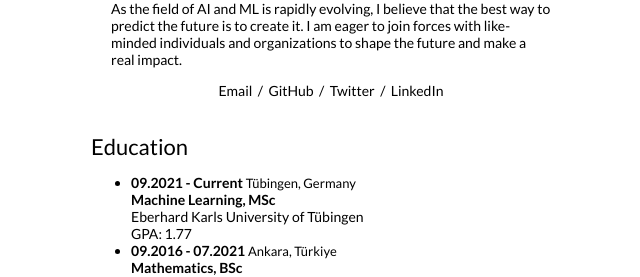
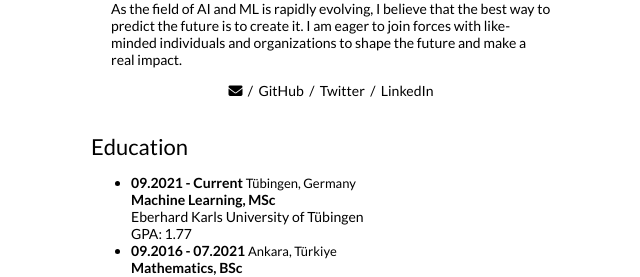
Before and after one commit to gurayozgur/gurayozgur.github.io, a Jekyll site: the page built from _posts/2019-06-02-venue.markdown, in a window 1280 px wide, cut to the strip 426-703 px from the top of the page. Shown: the whole strip, without its empty margins (149-789 px from the left). Built offline with Jekyll 4.4.1, drawn with Linux system fonts in a browser that asks for light colours; nearby versions of some CDN libraries.

Commit message:
Update default.html

```diff
--- a/_layouts/default.html
+++ b/_layouts/default.html
@@ -5,7 +5,7 @@
   <title>{{ site.name }}</title>
 
   <meta content="text/html; charset=utf-8" http-equiv="Content-Type">
-
+  <link rel="stylesheet" href="https://cdnjs.cloudflare.com/ajax/libs/font-awesome/6.2.1/css/all.min.css">
   <meta name="author" content="{{ site.name }}" />
   <meta name="viewport" content="width=device-width, initial-scale=1">
   <link rel="stylesheet" type="text/css" href="{{ site.baseurl }}/style.css" />
@@ -40,7 +40,7 @@
                 As the field of AI and ML is rapidly evolving, I believe that the best way to predict the future is to create it. I am eager to join forces with like-minded individuals and organizations to shape the future and make a real impact.
               </p>
               <p style="text-align:center">
-                <a target="_blank" href="mailto:guray.ozgur@student.uni-tuebingen.de"> Email</a> &nbsp;/&nbsp;
+                <a target="_blank" href="mailto:guray.ozgur@student.uni-tuebingen.de"> <i class="fa-solid fa-envelope"></i></a> &nbsp;/&nbsp;
                 <a href="https://github.com/gurayozgur">GitHub</a> &nbsp;/&nbsp;
                 <a href="https://www.twitter.com/hutcun">Twitter</a> &nbsp;/&nbsp;
                 <a href="https://www.linkedin.com/in/guray"> LinkedIn </a>
```
